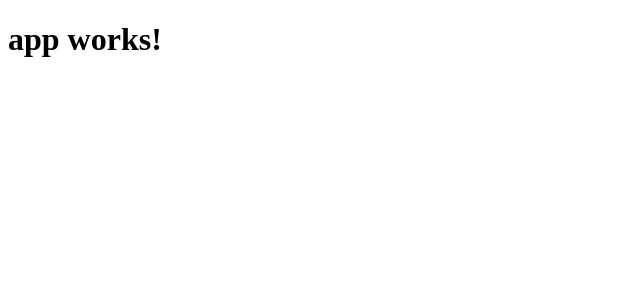
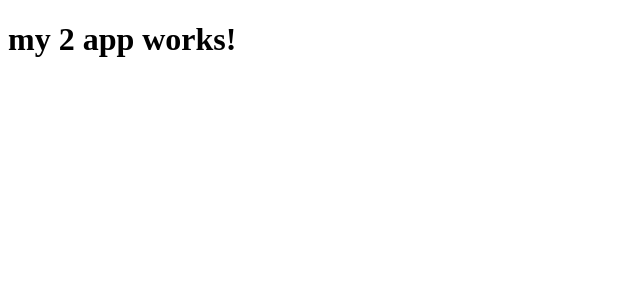
Before and after one commit to MiguelCosta/angular2-typescript, an Angular app: page / in a window 1280 px wide. Shown: the top 300 px of the page, without its empty margins (0-640 px from the left). Built offline with nearby package versions, Linux system fonts and the light colour scheme.

Commit message:
Explorer app

```diff
--- a/package.json
+++ b/package.json
@@ -1,6 +1,6 @@
 {
   "name": "angular2-typescript",
-  "version": "0.0.0",
+  "version": "1.0.0",
   "license": "MIT",
   "angular-cli": {},
   "scripts": {
--- a/src/app/app.component.ts
+++ b/src/app/app.component.ts
@@ -5,6 +5,7 @@ import { Component } from '@angular/core';
   templateUrl: './app.component.html',
   styleUrls: ['./app.component.css']
 })
+
 export class AppComponent {
-  title = 'app works!';
+  title: string = 'my 2 app works!';
 }
```
